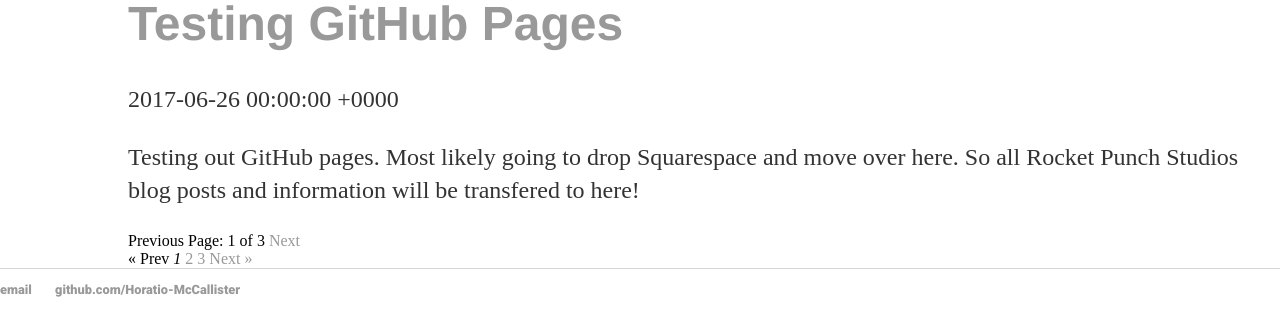
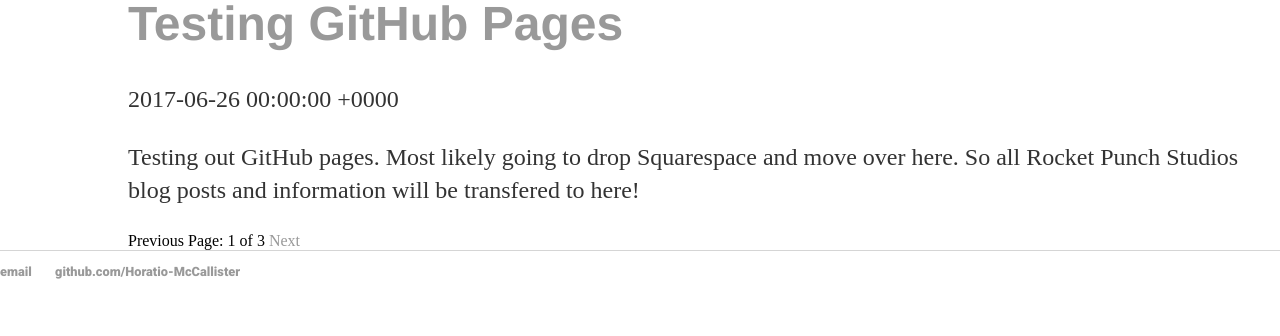
Before and after one commit to Horatio-McCallister/Horatio-McCallister.github.io, a Jekyll site: the page built from blog/index.html, in a window 1280 px wide, cut to the strip 132-468 px from the top of the page. Built offline with Jekyll 4.4.1, drawn with Linux system fonts in a browser that asks for light colours; the list of posts is cut into pages by our own code.

Commit message:
no message

```diff
--- a/blog/index.html
+++ b/blog/index.html
@@ -28,29 +28,3 @@
     <span class="next ">Next</span>
   {% endif %}
 </div>
-
-{% if paginator.total_pages > 1 %}
-<div class="pagination">
-  {% if paginator.previous_page %}
-    <a href="{{ paginator.previous_page_path | prepend: site.baseurl | replace: '//', '/' }}">&laquo; Prev</a>
-  {% else %}
-    <span>&laquo; Prev</span>
-  {% endif %}
-
-  {% for page in (1..paginator.total_pages) %}
-    {% if page == paginator.page %}
-      <em>{{ page }}</em>
-    {% elsif page == 1 %}
-      <a href="{{ paginator.previous_page_path | prepend: site.baseurl | replace: '//', '/' }}">{{ page }}</a>
-    {% else %}
-      <a href="{{ site.paginate_path | prepend: site.baseurl | replace: '//', '/' | replace: ':num', page }}">{{ page }}</a>
-    {% endif %}
-  {% endfor %}
-
-  {% if paginator.next_page %}
-    <a href="{{ paginator.next_page_path | prepend: site.baseurl | replace: '//', '/' }}">Next &raquo;</a>
-  {% else %}
-    <span>Next &raquo;</span>
-  {% endif %}
-</div>
-{% endif %}
```
